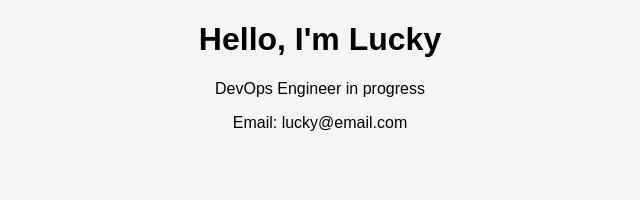
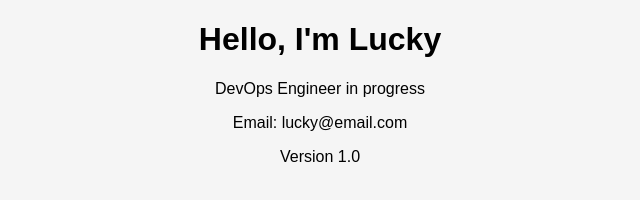
Before and after one commit to lucky-the-racer/testing-dev-git, a plain HTML site: page index.html in a window 1280 px wide. Shown: the full height of the page, 320-960 px from the left. Drawn offline with Linux system fonts and the light colour scheme.

Commit message:
Added version tag

```diff
--- a/index.html
+++ b/index.html
@@ -10,3 +10,5 @@
 </body>
 </html>
 <p>Email: lucky@email.com</p>
+
+<p>Version 1.0</p>
```
